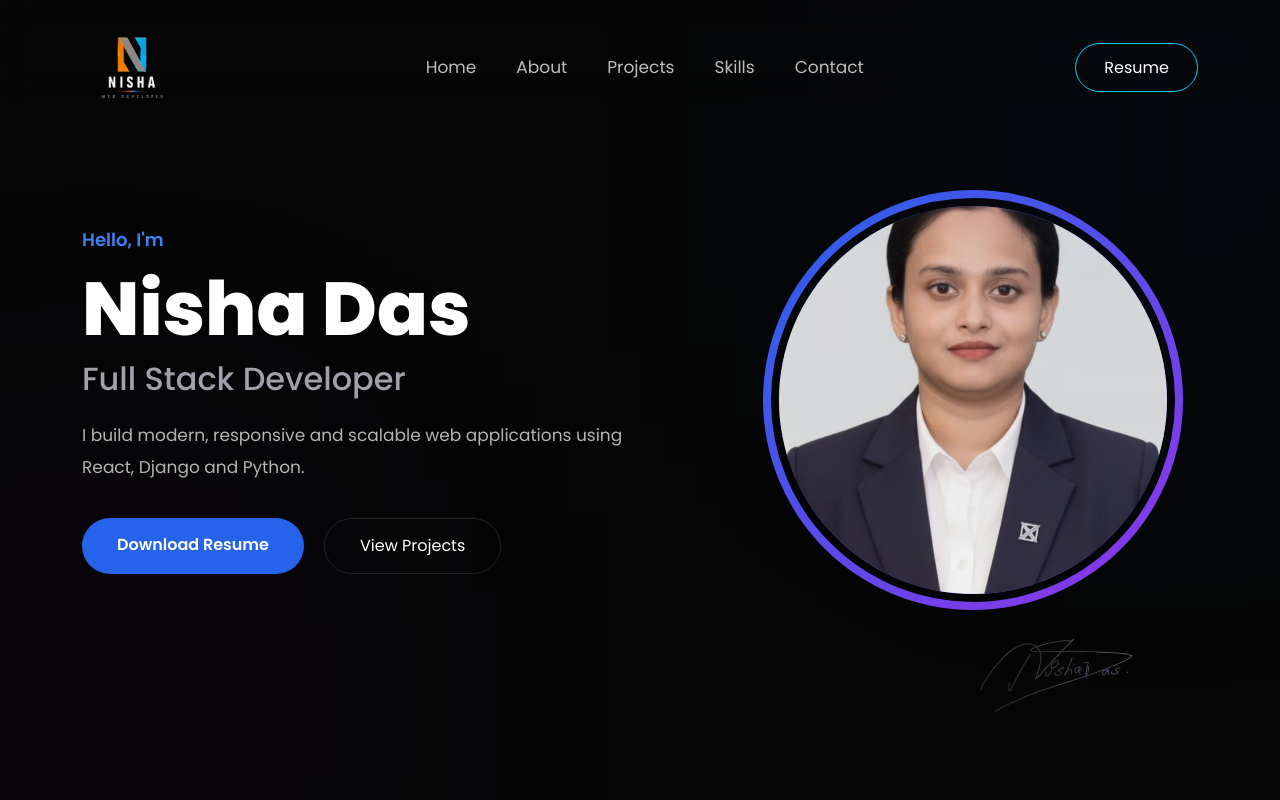
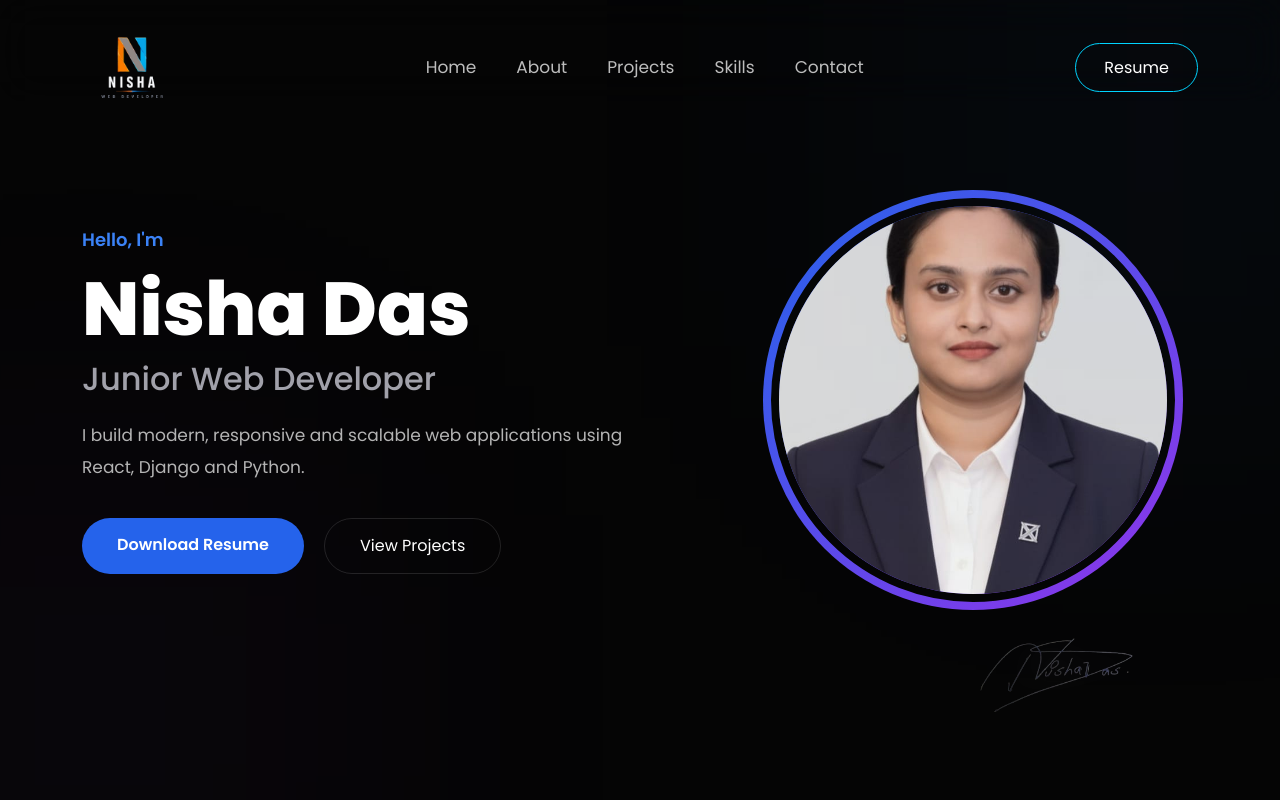
Before and after one commit to nisha200-creator/portfolio-frontend, a React (Vite) app: page / in a window 1280 px wide. Shown: the top 800 px of the page. Built offline with nearby package versions, Linux system fonts and the light colour scheme.

Commit message:
add position

```diff
--- a/src/pages/Home.jsx
+++ b/src/pages/Home.jsx
@@ -55,7 +55,7 @@ function Home() {
 
               <h1>Nisha Das</h1>
 
-              <h2>Full Stack Developer</h2>
+              <h2>Junior Web Developer</h2>
 
               <p>
                 I build modern, responsive and scalable
```
